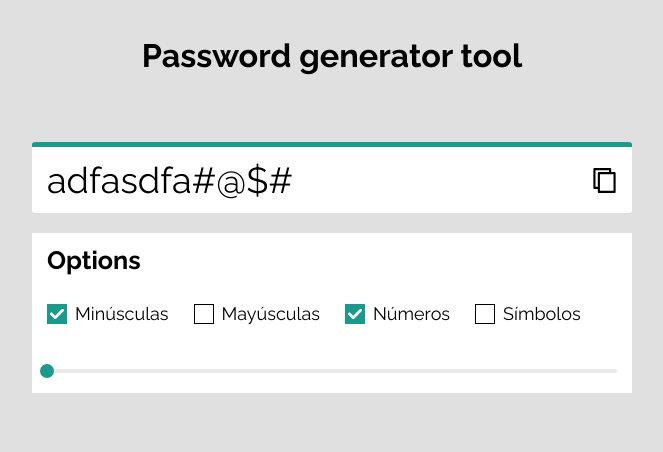
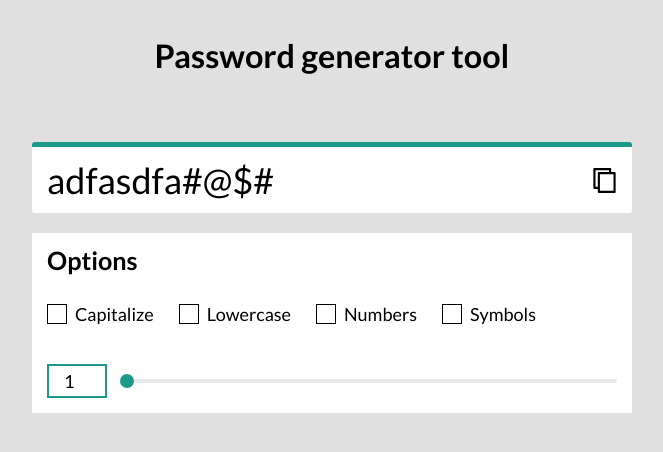
Before and after one commit to colomfernando/password-generator, a React (Create React App) app: page / in a window 1280 px wide. Shown: the top 452 px of the page, without its empty margins (308-971 px from the left). Built offline with nearby package versions, Linux system fonts and the light colour scheme.

Commit message:
feat: :sparkles: Create context
Create context and actions to save data

```diff
--- a/public/index.html
+++ b/public/index.html
@@ -26,7 +26,7 @@
     -->
 		<link rel="preconnect" href="https://fonts.googleapis.com">
 		<link rel="preconnect" href="https://fonts.gstatic.com" crossorigin>
-		<link href="https://fonts.googleapis.com/css2?family=Raleway:wght@400;500;700&display=swap" rel="stylesheet">
+		<link href="https://fonts.googleapis.com/css2?family=Lato:wght@400;700&family=Raleway:wght@400;500;700&display=swap" rel="stylesheet">
     <title>React App</title>
   </head>
   <body>
--- a/src/App.tsx
+++ b/src/App.tsx
@@ -2,14 +2,15 @@ import React from 'react';
 import GlobalStyles from 'theme/GlobalStyles';
 import Header from 'components/Header';
 import Body from 'components/Body';
+import ContextProvider from 'context';
 
 const App: React.FC = () => {
   return (
-    <>
+    <ContextProvider>
       <GlobalStyles />
       <Header />
       <Body />
-    </>
+    </ContextProvider>
   );
 };
 
--- a/src/components/Checkbox/index.tsx
+++ b/src/components/Checkbox/index.tsx
@@ -7,16 +7,16 @@ export interface PropsCheckbox {
   onChange: () => void;
 }
 
-const Checkbox: React.FC<PropsCheckbox> = ({ checked, label, ...props }) => {
+const Checkbox: React.FC<PropsCheckbox> = ({
+  checked,
+  label,
+  onChange,
+  ...props
+}) => {
   return (
     <Styles.Label {...props}>
-      <Styles.Input type="checkbox" checked={checked} />
-      <Styles.Check
-        checked={checked}
-        // This element is purely decorative so
-        // we hide it for screen readers
-        aria-hidden="true"
-      >
+      <Styles.Input type="checkbox" checked={checked} onChange={onChange} />
+      <Styles.Check checked={checked} aria-hidden="true">
         {checked && (
           <Styles.CheckIcon iconName="check" width={14} height={14} />
         )}
--- a/src/components/Options/index.tsx
+++ b/src/components/Options/index.tsx
@@ -1,27 +1,66 @@
 import React from 'react';
 import Styles from './styles';
 import Range from 'components/Range';
+import { useContext } from 'context';
+import {
+  setCapitalize,
+  setLength,
+  setLowercase,
+  setNumbers,
+  setSymbols,
+} from 'context/actions';
 
 const Options: React.FC = () => {
+  const { state, dispatch } = useContext();
+  console.log('state.length :>> ', state.length);
+
+  const handleOnChange = (event: React.ChangeEvent<HTMLInputElement>) => {
+    const { target } = event;
+    const { value } = target;
+
+    if (Number.isNaN(Number(value))) return null;
+    if (Number(value) < 1) return dispatch(setLength(1));
+    if (Number(value) > 50) return dispatch(setLength(50));
+
+    dispatch(setLength(Number(value)));
+  };
+
   return (
     <Styles.Wrapper>
       <Styles.Title>Options</Styles.Title>
       <Styles.WrapperCheckbox>
-        <Styles.Check onChange={() => null} checked={true} label="Minúsculas" />
         <Styles.Check
-          onChange={() => null}
-          checked={false}
-          label="Mayúsculas"
+          onChange={() => dispatch(setCapitalize(!state.capitalize))}
+          checked={state.capitalize}
+          label="Capitalize"
         />
-        <Styles.Check onChange={() => null} checked={true} label="Números" />
-        <Styles.Check onChange={() => null} checked={false} label="Símbolos" />
+        <Styles.Check
+          onChange={() => dispatch(setLowercase(!state.lowercase))}
+          checked={state.lowercase}
+          label="Lowercase"
+        />
+        <Styles.Check
+          onChange={() => dispatch(setNumbers(!state.numbers))}
+          checked={state.numbers}
+          label="Numbers"
+        />
+        <Styles.Check
+          onChange={() => dispatch(setSymbols(!state.symbols))}
+          checked={state.symbols}
+          label="Symbols"
+        />
       </Styles.WrapperCheckbox>
-      <Range
-        min={1}
-        max={50}
-        step={1}
-        onChange={(value) => console.log(value)}
-      />
+      <Styles.WrapperRange>
+        <Styles.Length value={state.length} onChange={handleOnChange} />
+        <Range
+          min={1}
+          max={50}
+          step={1}
+          defaultValue={1}
+          value={state.length}
+          onChange={(value) => dispatch(setLength(Number(value)))}
+        />
+      </Styles.WrapperRange>
     </Styles.Wrapper>
   );
 };
--- a/src/components/Options/styles.ts
+++ b/src/components/Options/styles.ts
@@ -26,4 +26,17 @@ const Check = styled(Checkbox)`
   }
 `;
 
-export default { Wrapper, WrapperCheckbox, Title, Check };
+const WrapperRange = styled.div`
+  display: flex;
+  align-items: center;
+`;
+const Length = styled.input`
+  align-items: center;
+  margin-right: 20px;
+  width: 60px;
+  height: auto;
+  padding: 5px 15px;
+  border: 2px solid ${palette.green};
+`;
+
+export default { Wrapper, WrapperCheckbox, Title, Check, WrapperRange, Length };
--- a/src/components/Range/index.tsx
+++ b/src/components/Range/index.tsx
@@ -4,11 +4,29 @@ import Styles from './styles';
 interface PropsRange {
   min: number;
   max: number;
+  value: number;
+  defaultValue?: number;
   step?: number;
   onChange: (value: number | number[]) => void;
 }
-const Range: React.FC<PropsRange> = ({ min, max, step, onChange }) => {
-  return <Styles.Range min={min} max={max} step={step} onChange={onChange} />;
+const Range: React.FC<PropsRange> = ({
+  min,
+  max,
+  step,
+  defaultValue,
+  value,
+  onChange,
+}) => {
+  return (
+    <Styles.Range
+      min={min}
+      max={max}
+      step={step}
+      value={value}
+      onChange={onChange}
+      defaultValue={defaultValue}
+    />
+  );
 };
 
 export default Range;
--- /dev/null
+++ b/src/context/actions.ts
@@ -0,0 +1,33 @@
+import types from './types';
+
+export interface IAction<T> {
+  type: string;
+  payload: T;
+}
+
+export type Actions = IAction<boolean> | IAction<number>;
+
+export const setCapitalize = (payload: boolean): IAction<boolean> => ({
+  type: types.SET_CAPITALIZE,
+  payload,
+});
+
+export const setLowercase = (payload: boolean): IAction<boolean> => ({
+  type: types.SET_LOWERCASE,
+  payload,
+});
+
+export const setNumbers = (payload: boolean): IAction<boolean> => ({
+  type: types.SET_NUMBERS,
+  payload,
+});
+
+export const setSymbols = (payload: boolean): IAction<boolean> => ({
+  type: types.SET_SYMBOLS,
+  payload,
+});
+
+export const setLength = (payload: number): IAction<number> => ({
+  type: types.SET_LENGTH,
+  payload,
+});
--- /dev/null
+++ b/src/context/index.tsx
@@ -0,0 +1,68 @@
+import React from 'react';
+import types from './types';
+import { Actions } from './actions';
+
+export interface IState {
+  numbers: boolean;
+  capitalize: boolean;
+  lowercase: boolean;
+  symbols: boolean;
+  length: number;
+}
+
+const initialState = {
+  numbers: false,
+  capitalize: false,
+  lowercase: false,
+  symbols: false,
+  length: 1,
+};
+
+export interface IReducer {
+  state: IState;
+  dispatch: React.Dispatch<Actions>;
+}
+
+const Store = React.createContext<{
+  state: IState;
+  dispatch: React.Dispatch<Actions>;
+}>({
+  state: initialState,
+  dispatch: () => null,
+});
+
+const contextReducer = (state: IState, action: Actions): IState => {
+  switch (action.type) {
+    case types.SET_CAPITALIZE:
+      return { ...state, capitalize: action.payload } as IState;
+
+    case types.SET_LOWERCASE:
+      return { ...state, lowercase: action.payload } as IState;
+
+    case types.SET_NUMBERS:
+      return { ...state, numbers: action.payload } as IState;
+
+    case types.SET_SYMBOLS:
+      return { ...state, symbols: action.payload } as IState;
+
+    case types.SET_LENGTH:
+      return { ...state, length: action.payload } as IState;
+    default:
+      return state;
+  }
+};
+
+const ContextProvider: React.FC = ({ children }) => {
+  const [state, dispatch] = React.useReducer(contextReducer, initialState);
+
+  const value = { state, dispatch };
+
+  return <Store.Provider value={value}>{children}</Store.Provider>;
+};
+
+export const useContext = () => {
+  const context = React.useContext(Store);
+  return context;
+};
+
+export default ContextProvider;
--- /dev/null
+++ b/src/context/types.ts
@@ -0,0 +1,7 @@
+export default {
+  SET_CAPITALIZE: 'context/SET_CAPITALIZE',
+  SET_LOWERCASE: 'context/SET_LOWERCASE',
+  SET_SYMBOLS: 'context/SET_SYMBOLS',
+  SET_NUMBERS: 'context/SET_NUMBERS',
+  SET_LENGTH: 'context/SET_LENGTH',
+};
--- a/src/theme/GlobalStyles.ts
+++ b/src/theme/GlobalStyles.ts
@@ -14,7 +14,7 @@ html {
   -webkit-text-size-adjust: 100%; /* 2 */
 	box-sizing: border-box;
 	font-size: 18px;
-	font-family: 'Raleway', sans-serif;
+	font-family: 'Lato', sans-serif;
 }
 *, *:before, *:after {
   box-sizing: inherit;
```
